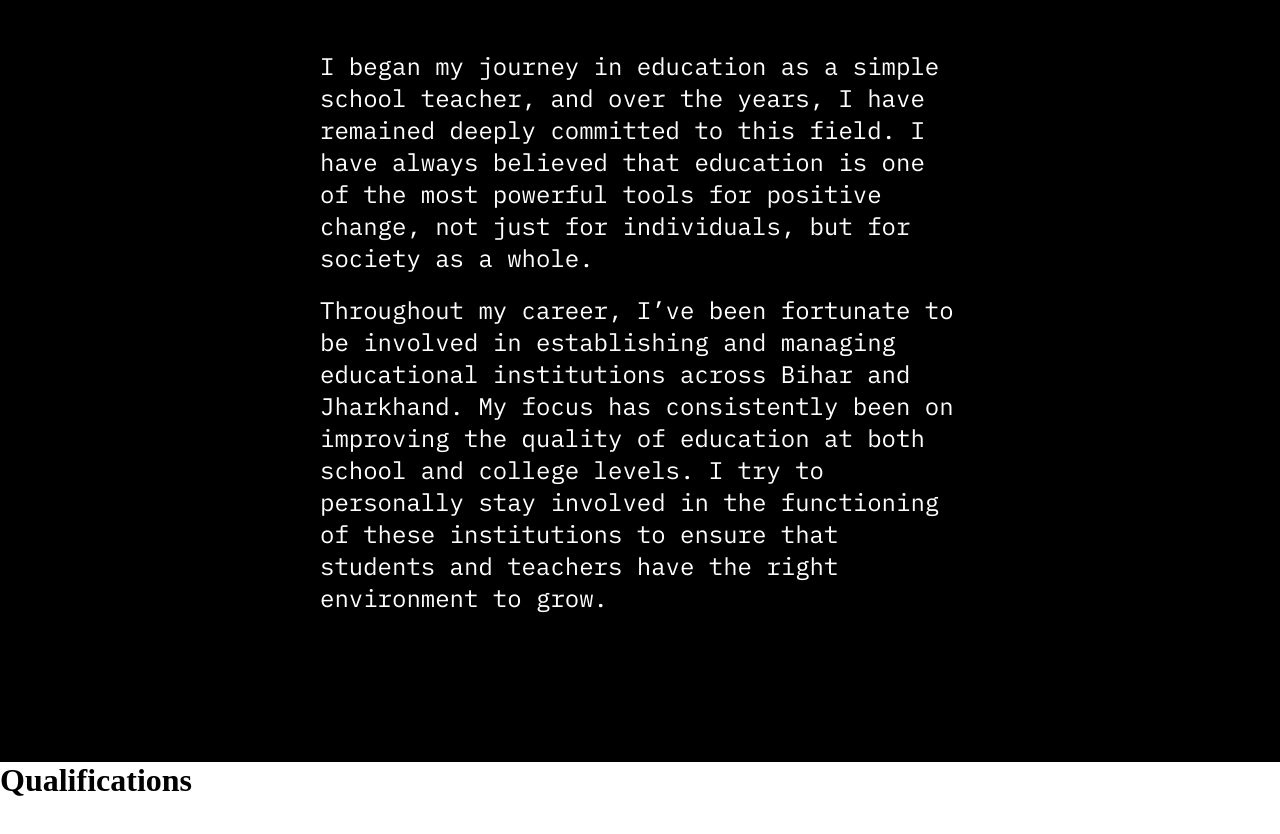
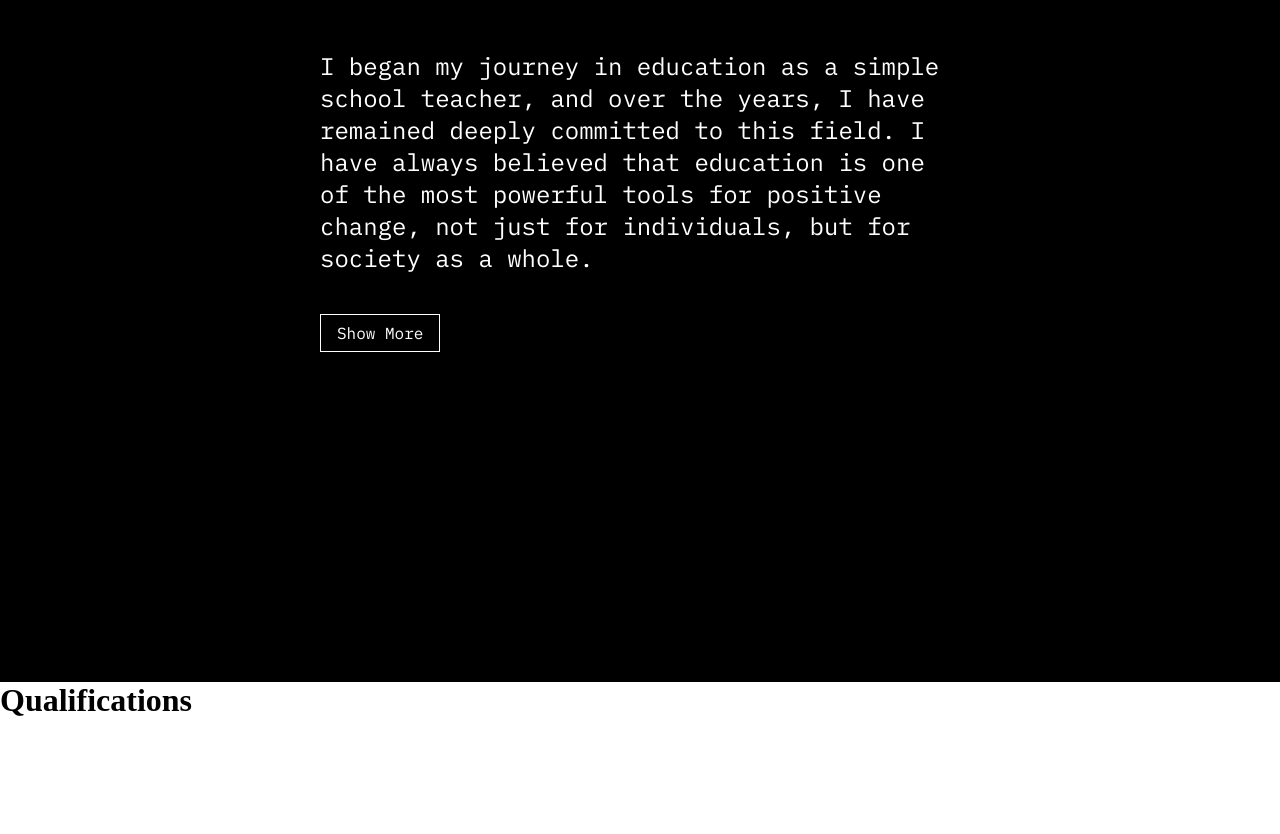
Before and after one commit to Kawish-Raj/arun-kumar-portfolio, a React (Vite) app: page / in a window 1280 px wide. Shown: the part 1421-2255 px from the top of the page. Built offline with nearby package versions, Linux system fonts and the light colour scheme.

Commit message:
added simple show more and hid

```diff
--- a/src/components/AboutMe.jsx
+++ b/src/components/AboutMe.jsx
@@ -1,12 +1,14 @@
 import styles from '../css-components/AboutMe.module.css';
 import useTopDistanceTrigger from '../customhooks/useTopDistanceTrigger';
-import { useEffect, useRef } from 'react';
+import { useEffect, useRef, useState } from 'react';
 import useSideBarEnterTrigger from '../customhooks/useSideBarEnterTrigger';
 import useCustomCursorInDiv from '../customhooks/useCustomCursorInDiv';
 import useCustomTEXTCursorInDiv from '../customhooks/useCustomTEXTCursorInDiv';
 
 export default function AboutMe({ setIsMainContent, setSideBarMode, isMainContent }) {
     const hiContent = useRef();
+
+    const [show, setShow] = useState(false);
 
     const divRef1 = useTopDistanceTrigger(setIsMainContent, 0);
     const divRef2 = useSideBarEnterTrigger(setSideBarMode, 60);
@@ -74,6 +76,7 @@
                         most powerful tools for positive change, not just for
                         individuals, but for society as a whole.
                     </p>
+                    {show ?
                     <p ref={para2}>
                         Throughout my career, I’ve been fortunate to be involved in
                         establishing and managing educational institutions across
@@ -82,8 +85,9 @@
                         levels. I try to personally stay involved in the functioning of
                         these institutions to ensure that students and teachers have the
                         right environment to grow.
-                    </p>
+                    </p>: null}
                 </div>
+                    <button onClick={()=>{setShow((prev)=> !prev)}} className={styles.showMoreButton}>{show ? 'Hide' : 'Show More'}</button>
             </div>
         </div>
     )
--- a/src/css-components/AboutMe.module.css
+++ b/src/css-components/AboutMe.module.css
@@ -56,6 +56,17 @@
     height: 66.4px;
 }
 
+.showMoreButton {
+  margin-top: 20px;
+  background-color: transparent;
+  color: white;
+  font-family: 'IBMPlexMono Nerd Font', monospace;
+  font-size: 1em;
+  border: 1px solid white;
+  padding: 8px 16px;
+  cursor: none;
+  transition: background-color 0.3s;
+}
 /* .aboutMe span {
     padding: 25px;
 } */
```
